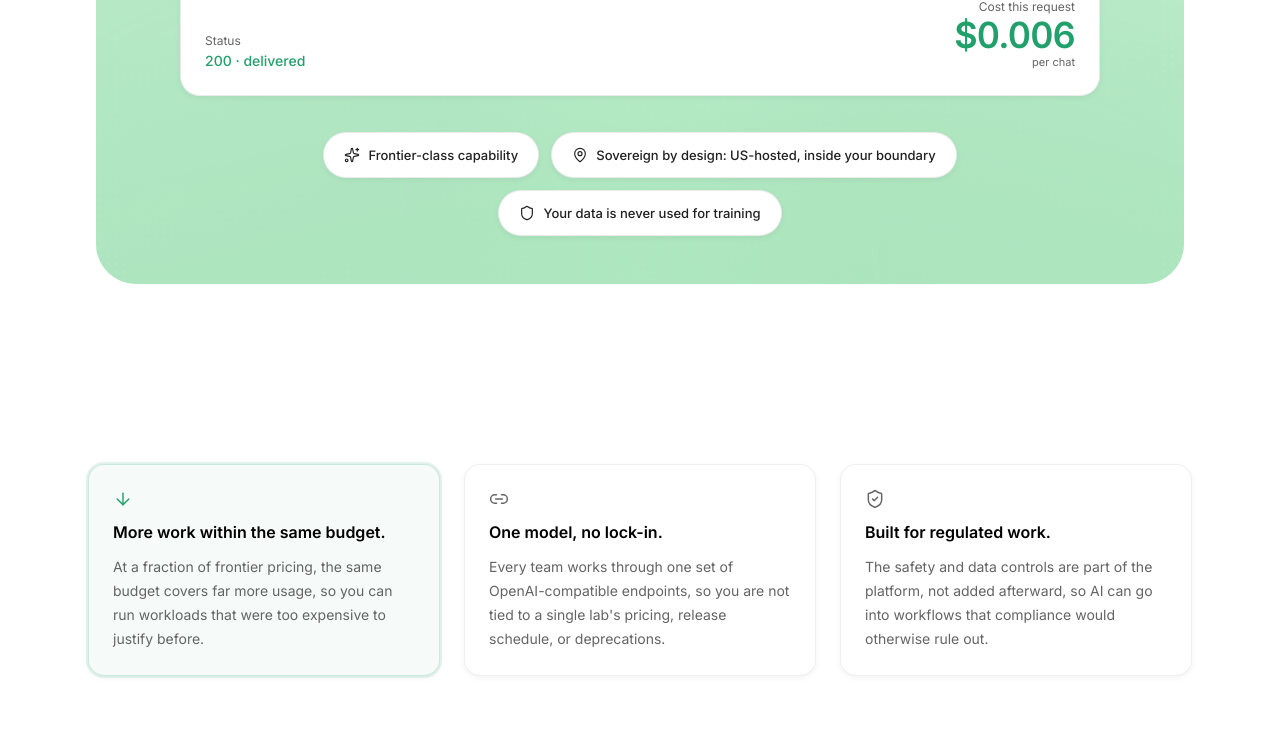
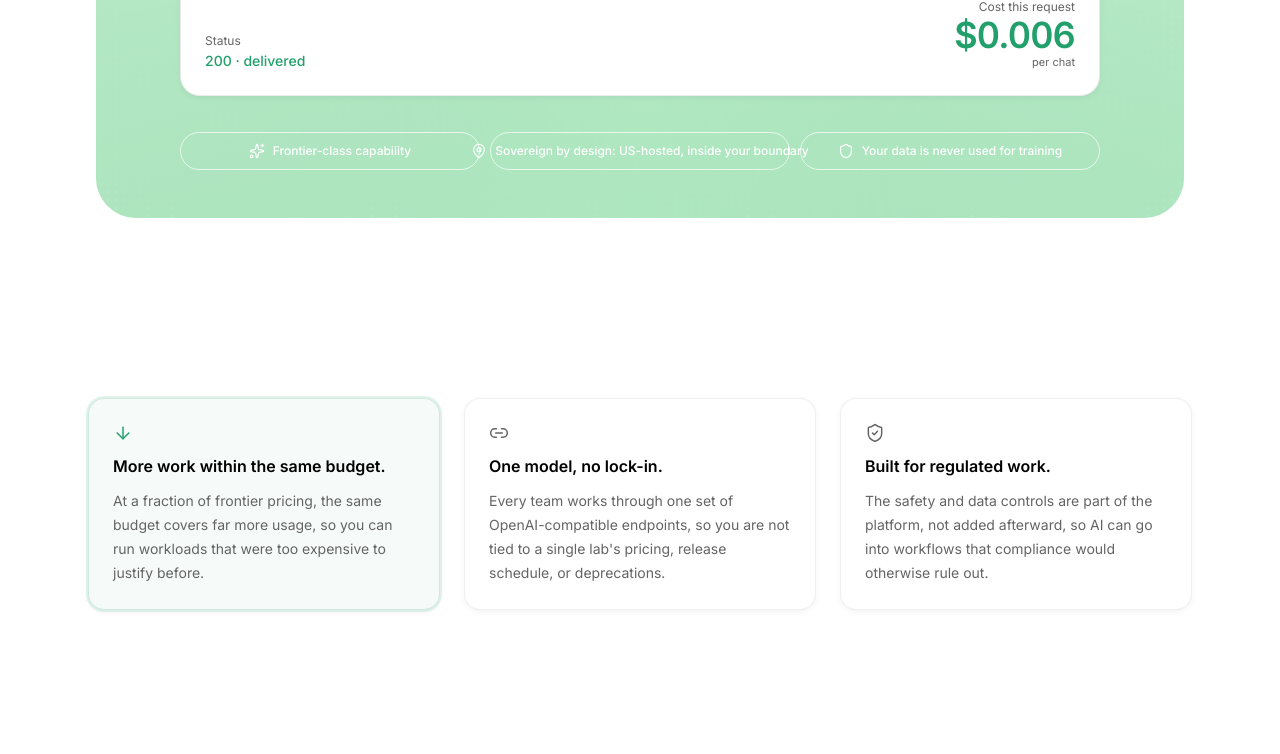
Before and after one commit to freitaspauloo/Paulo, a Next.js app: page /landing-v4 in a window 1280 px wide. Shown: the part 840-1594 px from the top of the page. Built offline with nearby package versions, Linux system fonts and the light colour scheme.

Commit message:
Style hero commitment pills as white outlines in one row.

```diff
--- a/src/components/landing/hero-commitments-strip.tsx
+++ b/src/components/landing/hero-commitments-strip.tsx
@@ -12,12 +12,12 @@ const COMMITMENT_ITEMS = [
   { icon: Shield, label: "Your data is never used for training" },
 ] as const;
 
-/** v4 hero — below the terminal window, on the lime frame */
+/** v4 hero — below the API console, same width, one row of outline pills */
 export function HeroCommitmentsStrip({ className }: { className?: string }) {
   return (
     <div
       className={cn(
-        "flex w-full flex-col items-stretch gap-2.5 sm:flex-row sm:flex-wrap sm:items-center sm:justify-center sm:gap-3",
+        "flex w-full flex-nowrap items-stretch gap-2 sm:gap-2.5",
         className,
       )}
     >
@@ -25,13 +25,15 @@ export function HeroCommitmentsStrip({ className }: { className?: string }) {
         <div
           key={item.label}
           className={cn(
-            "inline-flex items-center justify-center gap-2 border border-black/[0.08] bg-white px-4 py-2.5 text-[#202020] sm:px-5 sm:py-3",
+            "flex min-w-0 flex-1 items-center justify-center gap-1.5 border border-white/70 bg-transparent px-2 py-2 sm:gap-2 sm:px-3 sm:py-2.5",
             landing.capsule,
-            landing.shadowDrop,
           )}
         >
-          <item.icon className="size-4 shrink-0 text-[#202020]" strokeWidth={1.75} />
-          <p className="text-center text-[0.8125rem] font-medium leading-5">
+          <item.icon
+            className="size-3.5 shrink-0 text-white sm:size-4"
+            strokeWidth={1.75}
+          />
+          <p className="whitespace-nowrap text-center text-[clamp(0.5625rem,1.65vw,0.75rem)] font-medium leading-tight text-white">
             {item.label}
           </p>
         </div>
```
